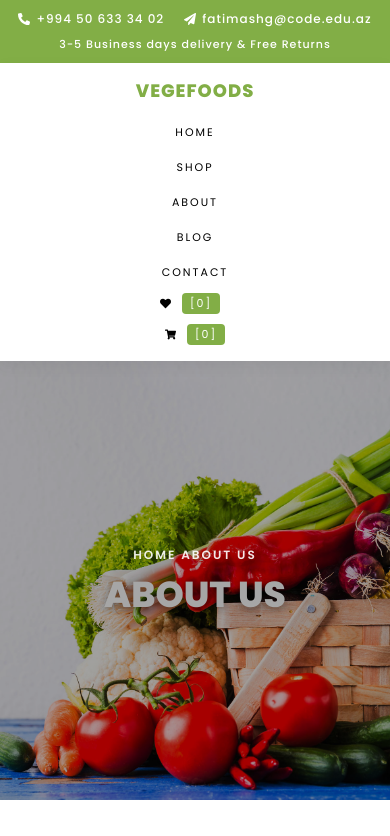
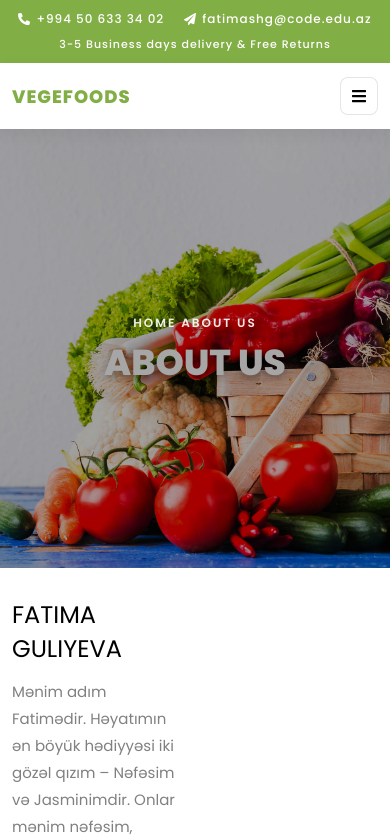
Before and after one commit to fatimequliyeva/-PTP101CodeAcademy3, a React (Vite) app in the folder 31.react-mini-project/: page /about in a window 390 px wide. Shown: the top 836 px of the page. Built offline with nearby package versions, Linux system fonts and the light colour scheme.

Commit message:
my-ham-menyu

```diff
--- a/31.react-mini-project/src/components/client/Navbar.jsx
+++ b/31.react-mini-project/src/components/client/Navbar.jsx
@@ -1,12 +1,14 @@
 import React, { useEffect, useState } from 'react';
-import { Link, NavLink } from 'react-router-dom';
-import { FaShoppingCart, FaHeart } from 'react-icons/fa';
+import { Link, NavLink, useLocation } from 'react-router-dom';
+import { FaShoppingCart, FaHeart, FaBars } from 'react-icons/fa';
 import styles from './Navbar.module.css';
 import { useShop } from '../../context/ShopContext';
 
 const Navbar = () => {
   const { basket, wishlist } = useShop();
   const [scrolled, setScrolled] = useState(false);
+  const [menuOpen, setMenuOpen] = useState(false);
+  const location = useLocation();
 
   useEffect(() => {
     const onScroll = () => {
@@ -20,13 +22,52 @@ const Navbar = () => {
     window.addEventListener('scroll', onScroll);
     return () => window.removeEventListener('scroll', onScroll);
   }, []);
+
+  useEffect(() => {
+    const onResize = () => {
+      if (window.innerWidth > 768) {
+        setMenuOpen(false);
+      }
+    };
+
+    window.addEventListener('resize', onResize);
+    return () => window.removeEventListener('resize', onResize);
+  }, []);
+
+  useEffect(() => {
+    setMenuOpen(false);
+  }, [location.pathname]);
+
+  const toggleMenu = () => {
+    setMenuOpen((prev) => !prev);
+  };
+
+  const closeMenu = () => {
+    setMenuOpen(false);
+  };
   return (
     <nav className={`${styles.navbar} ${scrolled ? styles.scrolled : ''}`}>
       <div className="container">
         <div className={styles['navbar-content']}>
-          <Link to="/" className={styles['navbar-logo']}>VEGEFOODS</Link>
+          <div className={styles['navbar-brand']}>
+            <Link to="/" className={styles['navbar-logo']}>VEGEFOODS</Link>
+            <button
+              type="button"
+              className={styles['menu-toggle']}
+              aria-label="Toggle menu"
+              aria-controls="primary-navigation"
+              aria-expanded={menuOpen}
+              onClick={toggleMenu}
+            >
+              <FaBars />
+            </button>
+          </div>
 
-          <ul className={styles['navbar-links']}>
+          <ul
+            id="primary-navigation"
+            className={`${styles['navbar-links']} ${menuOpen ? styles['navbar-links-open'] : ''}`}
+            onClick={closeMenu}
+          >
             <li><NavLink to="/" end>HOME</NavLink></li>
             <li className={styles.dropdown}>
               <NavLink to="/shop">SHOP</NavLink>
--- a/31.react-mini-project/src/components/client/Navbar.module.css
+++ b/31.react-mini-project/src/components/client/Navbar.module.css
@@ -17,6 +17,12 @@
   align-items: center;
 }
 
+.navbar-brand {
+  display: flex;
+  align-items: center;
+  gap: 12px;
+}
+
 .navbar-logo {
   color: var(--primary-color);
   font-size: 20px;
@@ -33,6 +39,27 @@
   list-style: none;
   gap: 30px;
   align-items: center;
+}
+
+.menu-toggle {
+  display: none;
+  width: 38px;
+  height: 38px;
+  border: 1px solid rgba(0,0,0,0.1);
+  border-radius: 8px;
+  background: #ffffff;
+  color: #000000;
+  align-items: center;
+  justify-content: center;
+  cursor: pointer;
+}
+
+.menu-toggle svg {
+  font-size: 16px;
+}
+
+.navbar-links-open {
+  display: flex;
 }
 
 .navbar-links li a {
@@ -113,18 +140,49 @@
     padding: 14px 0;
   }
 
+  .navbar-content {
+    align-items: stretch;
+  }
+
+  .navbar-brand {
+    width: 100%;
+    justify-content: space-between;
+  }
+
+  .menu-toggle {
+    display: inline-flex;
+  }
+
   .navbar-links {
     flex-direction: column;
     gap: 12px;
+    display: none;
+    width: 100%;
   }
 
   .navbar-links li a {
     padding-bottom: 2px;
   }
 
+  .navbar-links li {
+    width: 100%;
+    text-align: center;
+  }
+
   .cart-link {
     flex-direction: column;
     gap: 8px;
+  }
+}
+
+@media (hover: none) and (pointer: coarse) {
+  .menu-toggle:hover {
+    background: #ffffff;
+    color: #000000;
+  }
+
+  .navbar-links li a:hover {
+    color: #000000;
   }
 }
 
```
